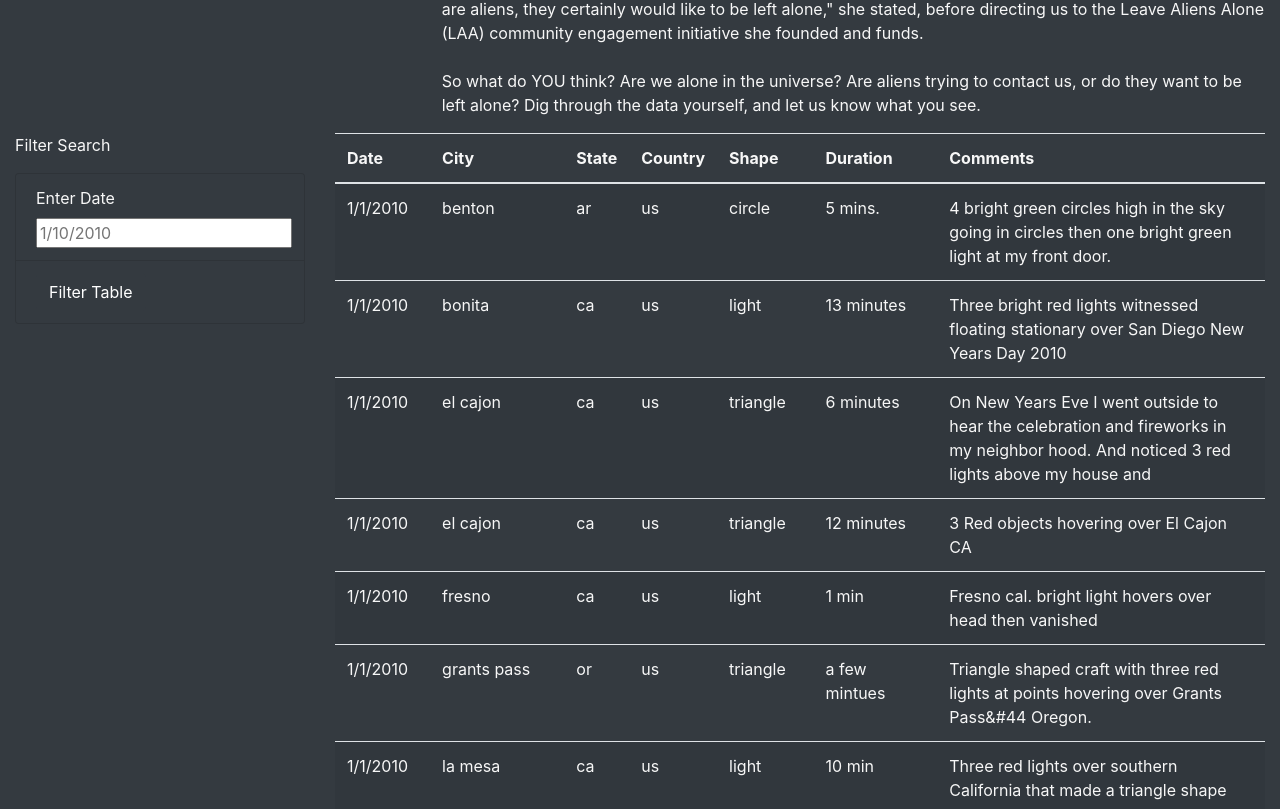
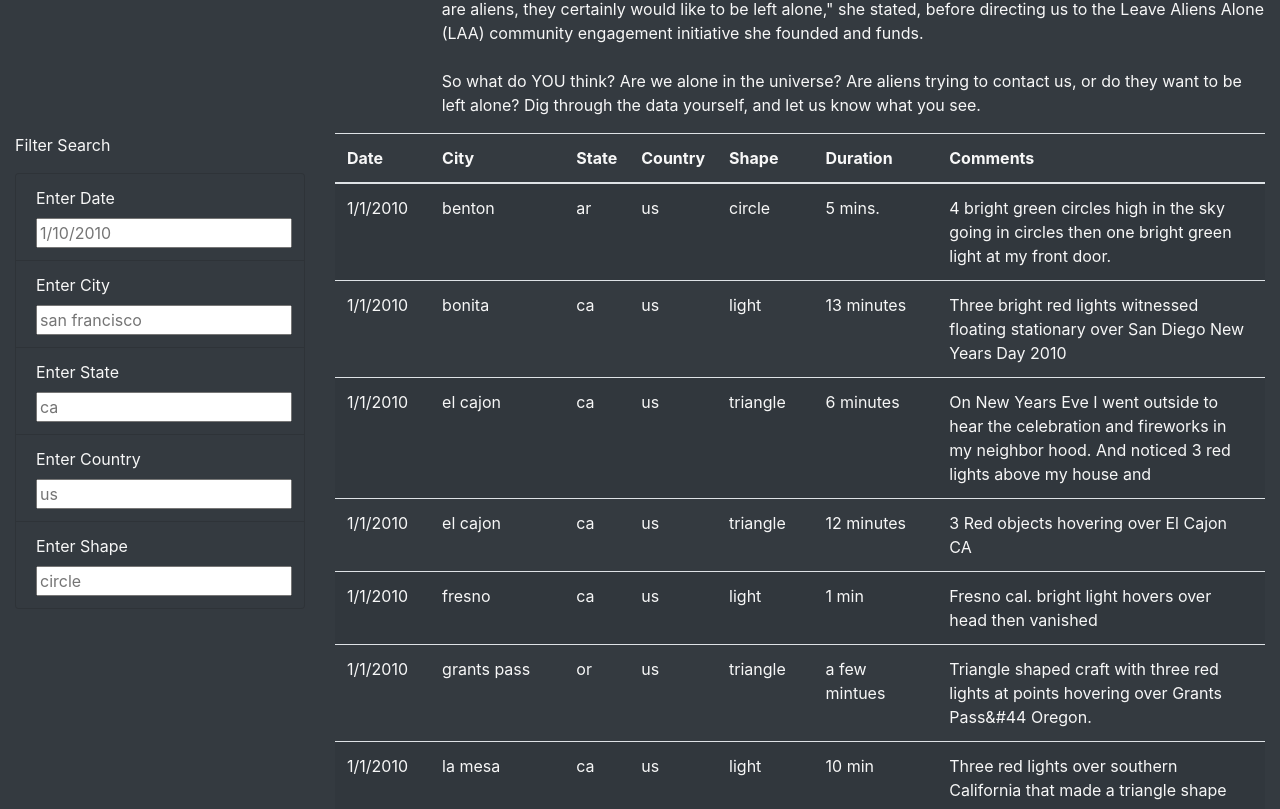
Before and after one commit to ArtTucker/ufo_sightings, a plain HTML site: page index.html in a window 1280 px wide. Shown: the part 606-1415 px from the top of the page. Drawn offline with nearby package versions, Linux system fonts and the light colour scheme.

Commit message:
build out filter fields

```diff
--- a/index.html
+++ b/index.html
@@ -56,7 +56,20 @@
                                 <input type="text" placeholder="1/10/2010" id="datetime" />
                             </li>
                             <li class="list-group-item bg-dark">
-                                <button id="filter-btn" type="button" class="btn btn-dark">Filter Table</button>
+                                <label for="date">Enter City</label>
+                                <input type="text" placeholder="san francisco" id="city" />
+                            </li>
+                            <li class="list-group-item bg-dark">
+                                <label for="date">Enter State</label>
+                                <input type="text" placeholder="ca" id="state" />
+                            </li>
+                            <li class="list-group-item bg-dark">
+                                <label for="date">Enter Country</label>
+                                <input type="text" placeholder="us" id="country" />
+                            </li>
+                            <li class="list-group-item bg-dark">
+                                <label for="date">Enter Shape</label>
+                                <input type="text" placeholder="circle" id="shape" />
                             </li>
                         </ul>
                     </form>
```
